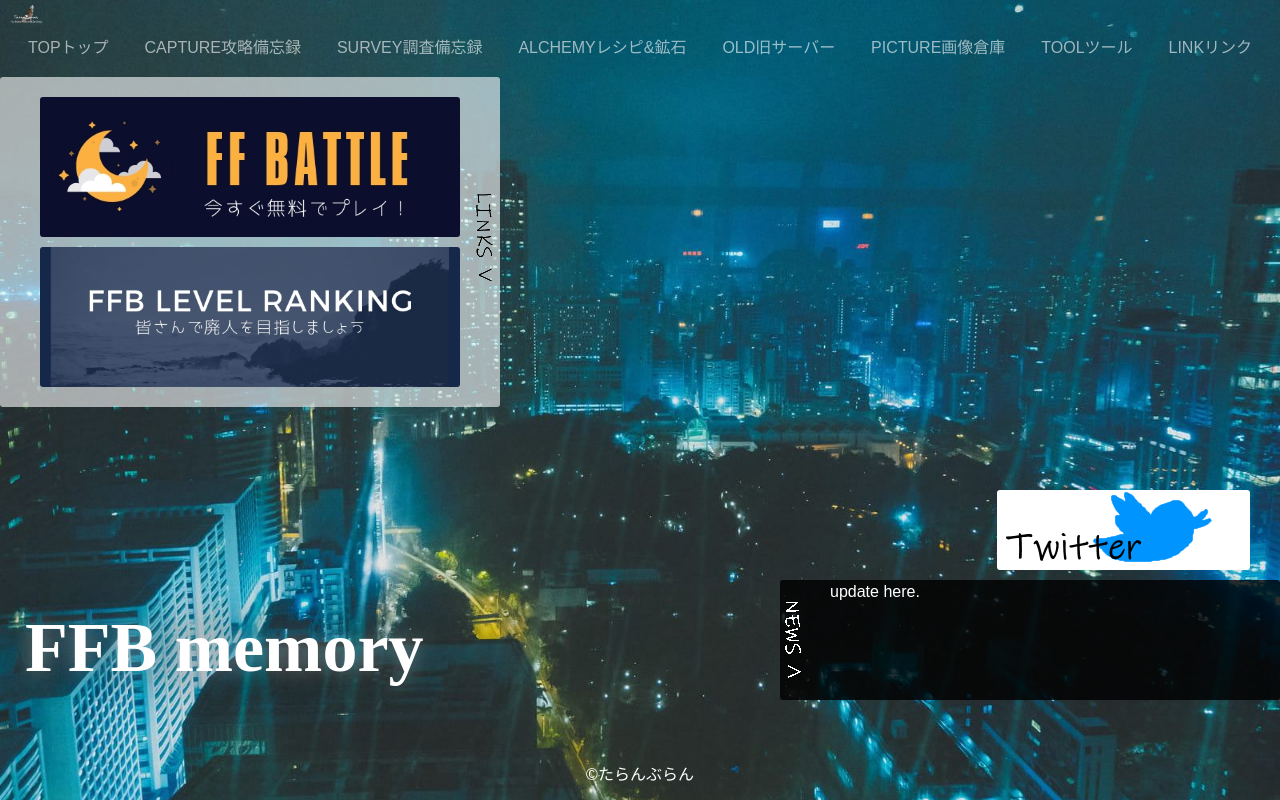
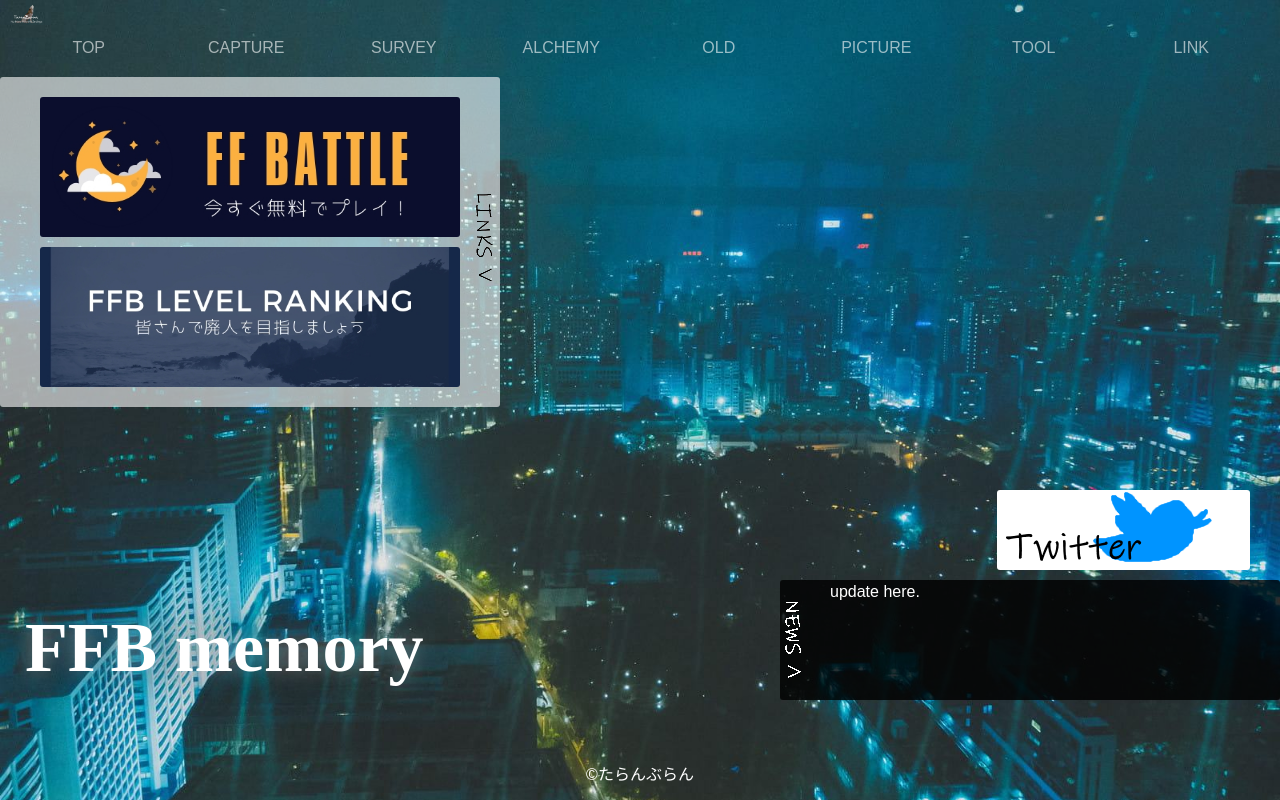
Before and after one commit to haruhiko-zht/ffb_memory-react, a React (Create React App) app: page / in a window 1280 px wide. Built offline with nearby package versions, Linux system fonts and the light colour scheme.

Commit message:
[add]nav button style

```diff
--- a/src/components/templates/Header.scss
+++ b/src/components/templates/Header.scss
@@ -121,3 +121,59 @@
     }
   }
 }
+
+.btn {
+  position: relative;
+  display: inline-block;
+  width: 100%;
+  height: 100%;
+  overflow: hidden;
+
+  @include mq(md) {
+    overflow: auto;
+  }
+
+  span {
+    position: absolute;
+    display: block;
+    width: 100%;
+    height: 100%;
+    pointer-events: none;
+    -webkit-transition: all 0.3s;
+    transition: all 0.3s;
+    -webkit-transform-origin: 0 50% -30px;
+    transform-origin: 0 50% -30px;
+
+    @include mq(md) {
+      // position: auto;  // TODO: なにこれ？
+    }
+  }
+
+  span:nth-child(1) {
+    -webkit-transform: rotateX(0deg);
+    transform: rotateX(0deg);
+  }
+
+  span:nth-child(2) {
+    -webkit-transform: rotateX(90deg);
+    transform: rotateX(90deg);
+
+    @include mq(lg) {
+      display: none;
+    }
+  }
+
+  &:hover span:nth-child(1) {
+    -webkit-transform: rotateX(-90deg);
+    transform: rotateX(-90deg);
+
+    @include mq(lg) {
+      transform: none;
+    }
+  }
+
+  &:hover span:nth-child(2) {
+    -webkit-transform: rotateX(0deg);
+    transform: rotateX(0deg);
+  }
+}
```
